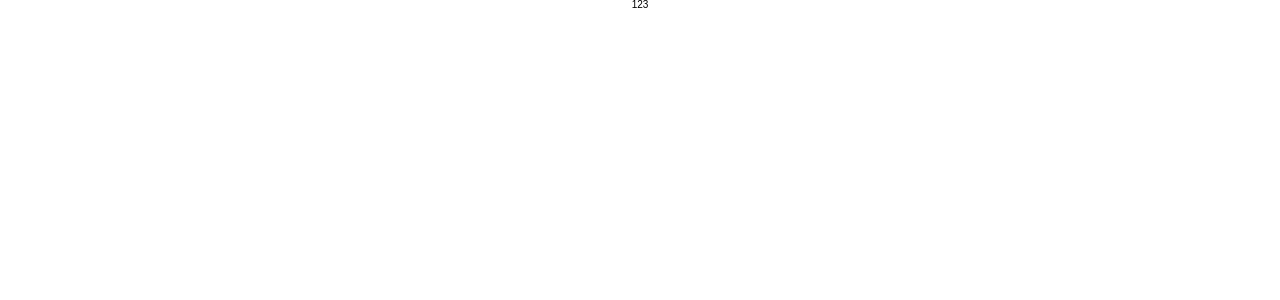
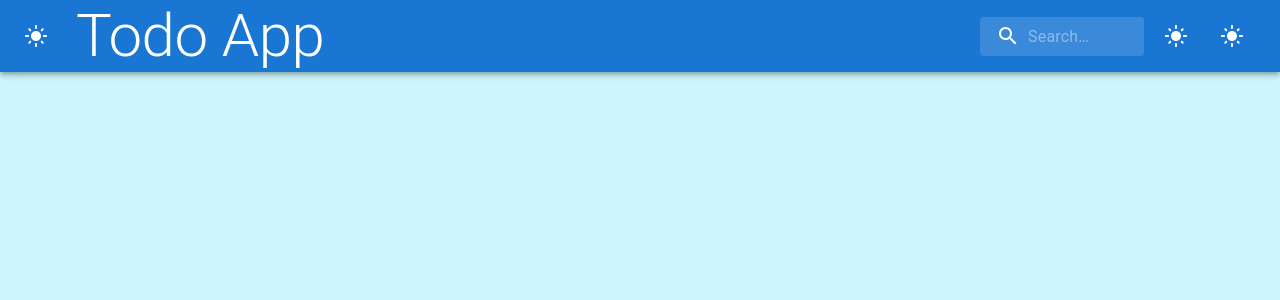
Before and after one commit to IvanovKS/todo-app-project, a React (Create React App) app: page / in a window 1280 px wide. Shown: the top 300 px of the page. Built offline with nearby package versions, Linux system fonts and the light colour scheme.

Commit message:
Add simple header

```diff
--- a/package.json
+++ b/package.json
@@ -5,7 +5,9 @@
   "dependencies": {
     "@emotion/react": "^11.13.0",
     "@emotion/styled": "^11.13.0",
+    "@mui/icons-material": "^5.16.4",
     "@mui/material": "^5.16.4",
+    "@mui/styled-engine-sc": "^6.0.0-alpha.18",
     "@testing-library/jest-dom": "^5.17.0",
     "@testing-library/react": "^13.4.0",
     "@testing-library/user-event": "^13.5.0",
@@ -13,6 +15,7 @@
     "react-dom": "^18.3.1",
     "react-icons": "^5.2.1",
     "react-scripts": "5.0.1",
+    "styled-components": "^6.1.12",
     "uuid": "^10.0.0",
     "web-vitals": "^2.1.4"
   },
@@ -20,7 +23,8 @@
     "start": "react-scripts start",
     "build": "react-scripts build",
     "test": "react-scripts test",
-    "eject": "react-scripts eject"
+    "eject": "react-scripts eject",
+    "clean": "rimraf build"
   },
   "eslintConfig": {
     "extends": [
--- a/src/App.css
+++ /dev/null
@@ -1,3 +0,0 @@
-.App {
-  text-align: center;
-}
--- a/src/App.jsx
+++ b/src/App.jsx
@@ -1,7 +1,12 @@
-import './App.css';
+import styles from './App.module.css';
+import Header from './components/Header/Header';
 
 function App() {
-  return <div className="App">123</div>;
+  return (
+    <div className={styles.app}>
+      <Header />
+    </div>
+  );
 }
 
 export default App;
--- /dev/null
+++ b/src/App.module.css
@@ -0,0 +1,5 @@
+.app {
+  background-color: rgb(205, 245, 253);
+  width: 100%;
+  height: 100vh;
+}
--- a/src/components/Header/Header.jsx
+++ b/src/components/Header/Header.jsx
@@ -1,7 +1,110 @@
-import React from 'react';
+import * as React from 'react';
+import { styled, alpha } from '@mui/material/styles';
+import AppBar from '@mui/material/AppBar';
+import Box from '@mui/material/Box';
+import Toolbar from '@mui/material/Toolbar';
+import IconButton from '@mui/material/IconButton';
+import Typography from '@mui/material/Typography';
+import InputBase from '@mui/material/InputBase';
+import MenuIcon from '@mui/icons-material/Menu';
+import SearchIcon from '@mui/icons-material/Search';
+import LightModeIcon from '@mui/icons-material/LightMode';
+
+const Search = styled('div')(({ theme }) => ({
+  position: 'relative',
+  borderRadius: theme.shape.borderRadius,
+  backgroundColor: alpha(theme.palette.common.white, 0.15),
+  '&:hover': {
+    backgroundColor: alpha(theme.palette.common.white, 0.25),
+  },
+  marginLeft: 0,
+  width: '100%',
+  [theme.breakpoints.up('sm')]: {
+    marginLeft: theme.spacing(1),
+    width: 'auto',
+  },
+}));
+
+const SearchIconWrapper = styled('div')(({ theme }) => ({
+  padding: theme.spacing(0, 2),
+  height: '100%',
+  position: 'absolute',
+  pointerEvents: 'none',
+  display: 'flex',
+  alignItems: 'center',
+  justifyContent: 'center',
+}));
+
+const StyledInputBase = styled(InputBase)(({ theme }) => ({
+  color: 'inherit',
+  width: '100%',
+  '& .MuiInputBase-input': {
+    padding: theme.spacing(1, 1, 1, 0),
+    // vertical padding + font size from searchIcon
+    paddingLeft: `calc(1em + ${theme.spacing(4)})`,
+    transition: theme.transitions.create('width'),
+    [theme.breakpoints.up('sm')]: {
+      width: '12ch',
+      '&:focus': {
+        width: '20ch',
+      },
+    },
+  },
+}));
 
 function Header() {
-  return <div>Header</div>;
+  return (
+    <Box sx={{ flexGrow: 1 }}>
+      <AppBar position="static">
+        <Toolbar>
+          <IconButton
+            size="large"
+            edge="start"
+            color="inherit"
+            aria-label="open drawer"
+            sx={{ mr: 2 }}
+          >
+            <LightModeIcon />
+          </IconButton>
+          <Typography
+            variant="h2"
+            noWrap
+            component="div"
+            sx={{ flexGrow: 1, display: { xs: 'none', sm: 'block' } }}
+          >
+            Todo App
+          </Typography>
+          <Search>
+            <SearchIconWrapper>
+              <SearchIcon />
+            </SearchIconWrapper>
+            <StyledInputBase
+              placeholder="Search…"
+              inputProps={{ 'aria-label': 'search' }}
+            />
+          </Search>
+          <IconButton
+            size="large"
+            edge="start"
+            color="inherit"
+            aria-label="open drawer"
+            sx={{ ml: 1 }}
+          >
+            <LightModeIcon />
+          </IconButton>
+          <IconButton
+            size="large"
+            edge="start"
+            color="inherit"
+            aria-label="open drawer"
+            sx={{ ml: 1 }}
+          >
+            <LightModeIcon />
+          </IconButton>
+        </Toolbar>
+      </AppBar>
+    </Box>
+  );
 }
 
 export default Header;
--- a/src/index.css
+++ b/src/index.css
@@ -31,7 +31,6 @@
   width: 100%;
   font-size: 100%;
   line-height: 1;
-  font-size: 10px;
   -ms-text-size-adjust: 100%;
   -moz-text-size-adjust: 100%;
   -webkit-text-size-adjust: 100%;
```
Also changed, not shown: 1 other file (tests, documents, lock files or other folders).
